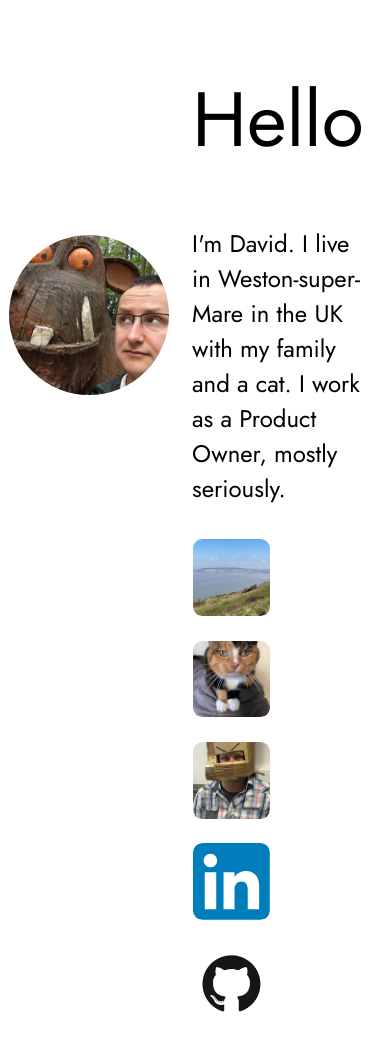
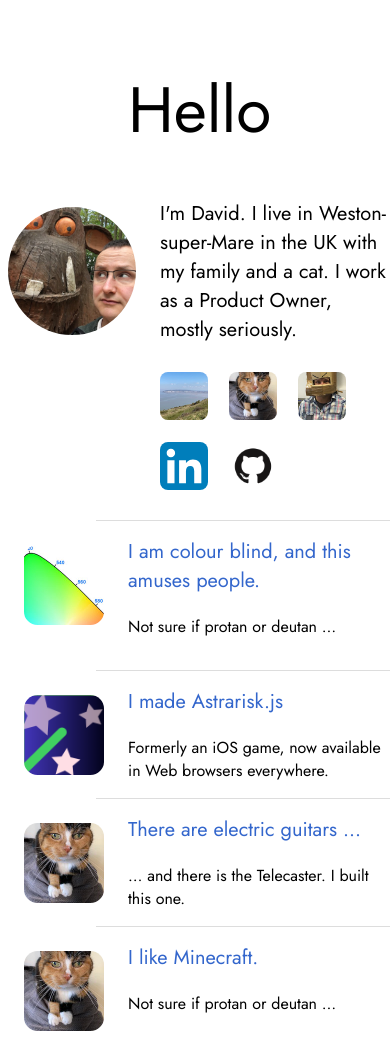
Before and after one commit to davidmcglashan/davidmcglashan.github.io, a plain HTML site: page docs/index.html in a window 390 px wide. Shown: the top 1046 px of the page. Drawn offline with Linux system fonts and the light colour scheme.

Commit message:
Better responsiveness

```diff
--- a/docs/css/css.css
+++ b/docs/css/css.css
@@ -151,7 +151,28 @@ div.gamut svg {
 		margin-top: 4rem;
 		margin-left: -20rem;
 	    left: 20rem;
-    	max-width: 95%;
-    	font-size: 120%;
+    	max-width: 100%;
+	}
+	a.roundel>img {
+		width: 8rem;
+	}
+	.lede {
+		margin-left: 10rem;
+	}
+	h1,p,article .lede {
+		margin-left: 8rem;
+	}
+	article a img {
+		left: 1rem;
+	}
+	div.roll {
+		margin-left: 9.5rem;
+	}
+	div.roll a img,div.roll a svg {
+		width: 3em;
+		height: 3em;
+	}
+	hr {
+		margin: 1rem 0rem 1rem 6rem;
 	}
 }
```
